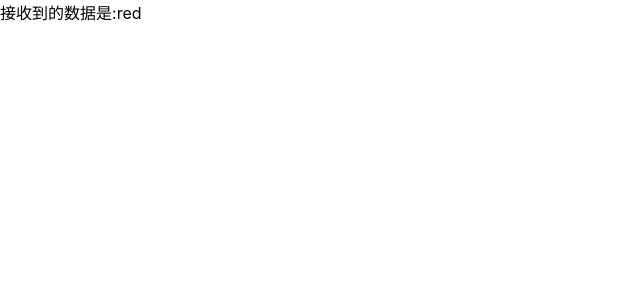
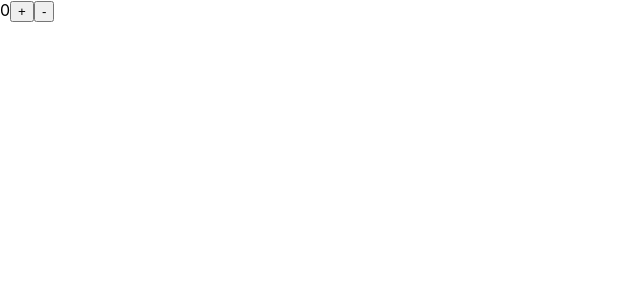
Before and after one commit to snakepoongmail/react-app, a React (Create React App) app: page / in a window 1280 px wide. Shown: the top 300 px of the page, without its empty margins (0-640 px from the left). Built offline with nearby package versions, Linux system fonts and the light colour scheme.

Commit message:
redux init

```diff
--- a/package.json
+++ b/package.json
@@ -9,7 +9,9 @@
     "moment": "^2.29.1",
     "react": "^17.0.2",
     "react-dom": "^17.0.2",
+    "react-redux": "^7.2.6",
     "react-scripts": "4.0.3",
+    "redux": "^4.1.2",
     "web-vitals": "^1.1.2"
   },
   "scripts": {
--- /dev/null
+++ b/src/components/Redux/Child.jsx
@@ -0,0 +1,16 @@
+import React from "react";
+import {connect} from 'react-redux';
+import { mapStateToProps, mapDispatchToProps } from "./reducer/milk";
+
+const Child = (props)=>{
+
+    return (
+        <div>
+            {props.milk}
+            <button onClick={props.add}>+</button>
+            <button onClick={props.minus}>-</button>
+        </div>
+    );
+};
+
+export default connect(mapStateToProps,mapDispatchToProps)(Child);
--- /dev/null
+++ b/src/components/Redux/Parent.jsx
@@ -0,0 +1,15 @@
+import React from "react";
+import store from './init';
+import {Provider} from 'react-redux';
+import Child from './Child';
+
+const Parent = ()=>{
+
+    return (
+        <Provider store = {store}>
+            <Child></Child>
+        </Provider>
+    );
+};
+
+export default Parent;
--- /dev/null
+++ b/src/components/Redux/index.jsx
@@ -0,0 +1,10 @@
+import React from 'react';
+import Parent from './Parent';
+
+const App = () => {
+    return (
+        <Parent></Parent>
+    );
+};
+
+export default App;
--- /dev/null
+++ b/src/components/Redux/init.js
@@ -0,0 +1,6 @@
+import {  createStore } from "redux";
+import reducer from './reducer/index';
+
+const store = createStore(reducer);
+
+export default store;
--- /dev/null
+++ b/src/components/Redux/reducer/index.js
@@ -0,0 +1,4 @@
+import {combineReducers} from 'redux';
+import milk from './milk';
+
+export default combineReducers({milk});
--- /dev/null
+++ b/src/components/Redux/reducer/milk.js
@@ -0,0 +1,33 @@
+const initState = {
+    milk: 0
+}
+
+const milkReducer = (state = initState, action) => {
+    switch(action.type){
+        case 'add':
+            return { ...state, milk: state.milk + 1}
+        case 'minus':
+            return {...state, milk: state.milk -1 }
+        default:
+            return state;
+    }
+}
+
+export const mapStateToProps = (state)=>{
+    return {
+        milk: state.milk.milk
+    };
+};
+
+export const mapDispatchToProps = (dispatch)=>{
+    return {
+        add:()=>{
+            dispatch({type:'add'});
+        },
+        minus: ()=>{
+            dispatch({type:'minus'});
+        }
+    };
+};
+
+export default milkReducer;
--- a/src/index.js
+++ b/src/index.js
@@ -1,10 +1,11 @@
 import React from 'react';
 import ReactDOM from 'react-dom';
 import './index.css';
+import App from './components/Redux'
 // import App from './App';
 // import App from './components/landing';
 // import App from './components/setState/setState'
-import App from './components/UseContext/UseContext'
+// import App from './components/UseContext/UseContext'
 // import App from './components/lazyLoading/lazyLoading'
 // import reportWebVitals from './reportWebVitals';
 // import App from './components/momentTest'
```
Also changed, not shown: 1 other file (tests, documents, lock files or other folders).
